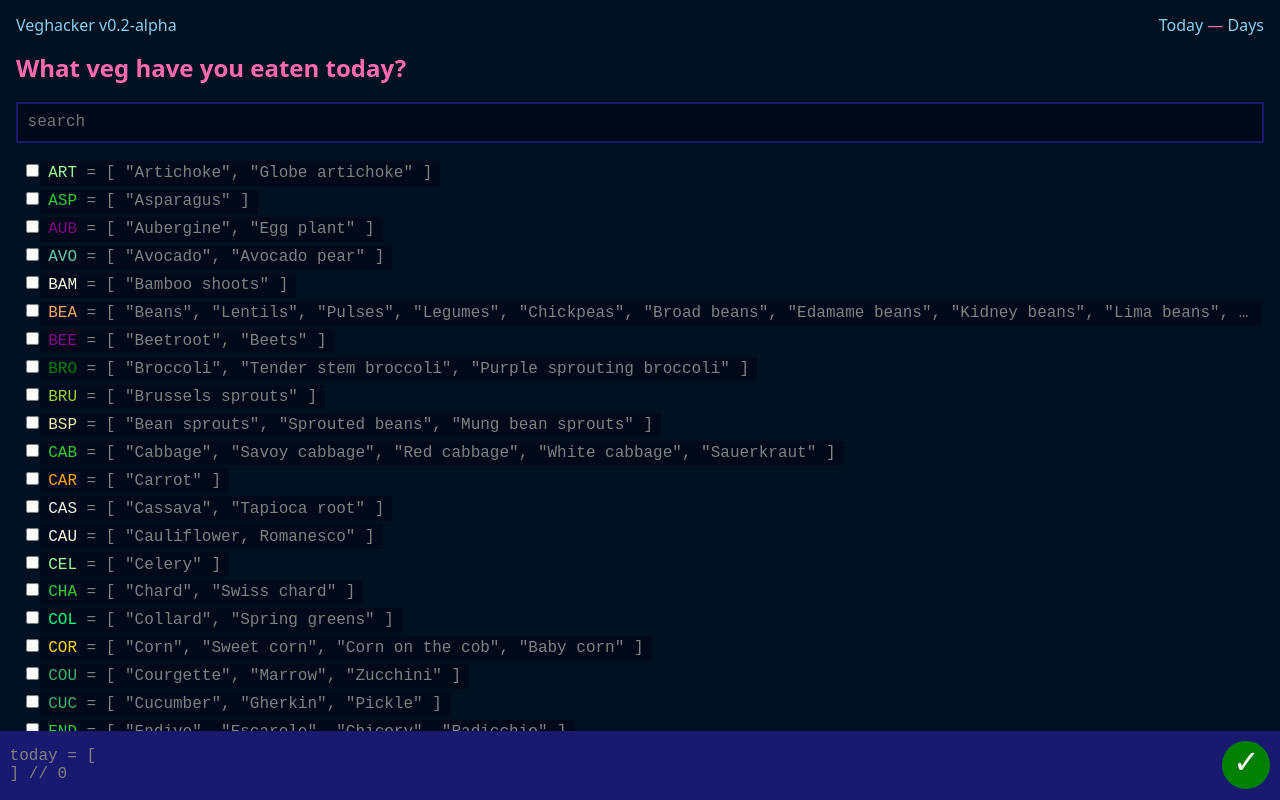
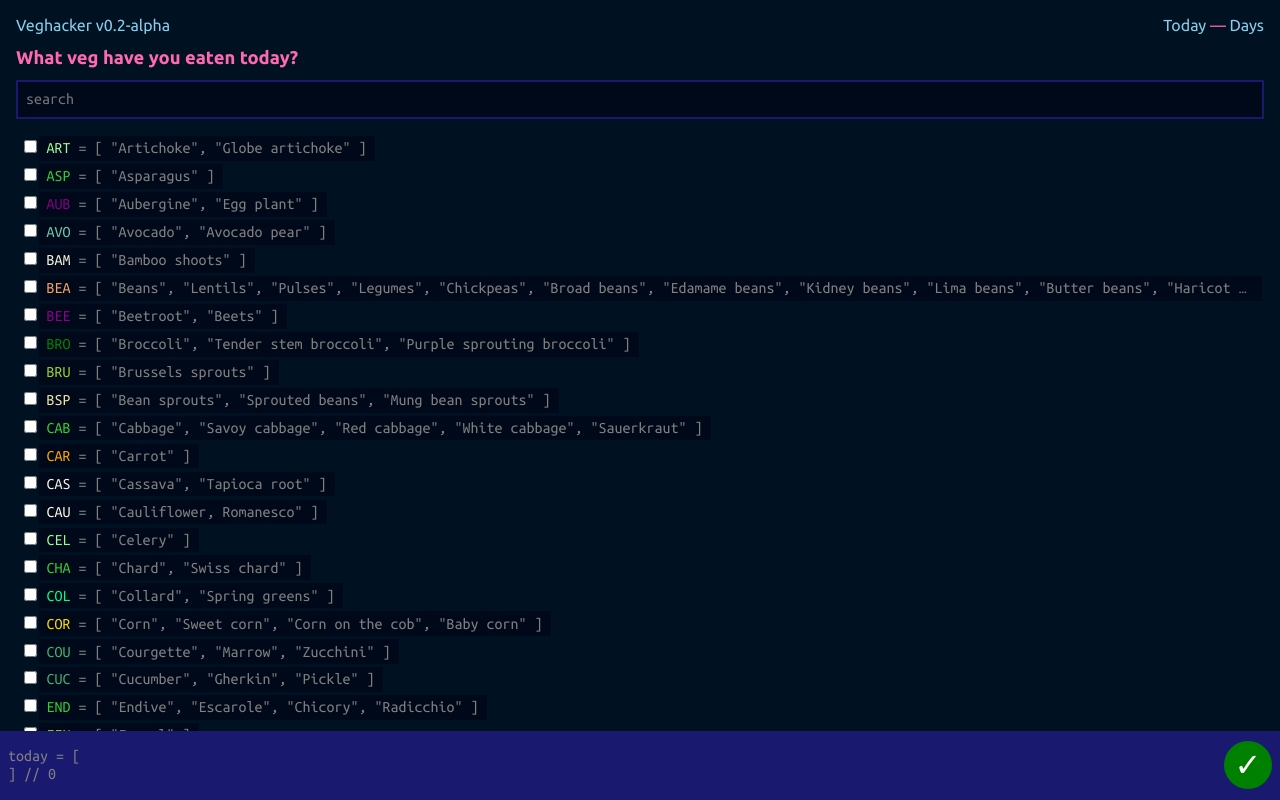
Before and after one commit to petedavisdev/veghacker, a Vue app: page /#/day/2020-12-16 in a window 1280 px wide. Before the commit this address led to /#/day/2020-12-16. Shown: the top 800 px of the page. Built offline with nearby package versions, Linux system fonts and the light colour scheme.

Commit message:
meta description and Ubuntu font

```diff
--- a/index.html
+++ b/index.html
@@ -4,11 +4,18 @@
   <meta charset="UTF-8">
   <meta name="theme-color" content="#011627">
   <meta name="viewport" content="width=device-width, initial-scale=1.0">
+
+  <title>Veghacker</title>
+  <meta name="description" content="How many different vegetables have you eaten this week? Track the variety of veg you eat with the Veghacker app.">
+
+  <link rel="preconnect" href="https://fonts.gstatic.com">
+
   <link rel="icon" href="/favicon.svg" />
   <link rel="alternate icon" href="/favicon.ico">
   <link rel="apple-touch-icon" sizes="180x180" href="/icon180.png">
   <link rel="manifest" href="/site.webmanifest">
-  <title>Veghacker</title>
+
+  <link rel="stylesheet" href="https://fonts.googleapis.com/css2?family=Ubuntu+Mono:ital,wght@0,400;0,700;1,400;1,700&family=Ubuntu:ital,wght@0,300;0,400;0,500;0,700;1,300;1,400;1,500;1,700&display=swap">
 </head>
 <body>
   <div id="app"></div>
--- a/src/components/LogPrompt.vue
+++ b/src/components/LogPrompt.vue
@@ -1,9 +1,9 @@
 <template>
-    <h2>
+    <h1>
         What veg
         {{ dayName === "today" ? "have you eaten" : "did you eat" }}
         {{ dayName }}?
-    </h2>
+    </h1>
 </template>
 
 <script lang="ts">
--- a/src/components/VegArray.vue
+++ b/src/components/VegArray.vue
@@ -35,7 +35,7 @@ export default defineComponent({
 <style scoped>
 
 p {
-    font-family: 'Courier New', Courier, monospace;
+    font-family: "Ubuntu Mono", monospace;
     color: gray;
 }
 
--- a/src/components/VegLogger.vue
+++ b/src/components/VegLogger.vue
@@ -129,11 +129,12 @@ export default defineComponent({
 
 <style scoped>
 * {
-    font-family: 'Courier New', Courier, monospace;
+    font-family: "Ubuntu Mono", monospace;
 }
 
-h2 {
+h1 {
     font-family: inherit;
+    font-size: 1.15em;
 }
 
 [type="search"] {
--- a/src/modern-normalize.css
+++ b/src/modern-normalize.css
@@ -52,16 +52,9 @@ Improve consistency of default fonts in all browsers. (https://github.com/sindre
 */
 
 body {
-	font-family:
-		system-ui,
-		-apple-system, /* Firefox supports this but not yet `system-ui` */
-		'Segoe UI',
-		Roboto,
-		Helvetica,
-		Arial,
-		sans-serif,
-		'Apple Color Emoji',
-		'Segoe UI Emoji';
+    font-family: "Ubuntu", system-ui, -apple-system,
+        /* Firefox supports this but not yet `system-ui` */ "Segoe UI", Roboto,
+        Helvetica, Arial, sans-serif, "Apple Color Emoji", "Segoe UI Emoji";
 }
 
 /*
@@ -110,13 +103,8 @@ code,
 kbd,
 samp,
 pre {
-	font-family:
-		ui-monospace,
-		SFMono-Regular,
-		Consolas,
-		'Liberation Mono',
-		Menlo,
-		monospace; /* 1 */
+    font-family: "Ubuntu Mono", ui-monospace, SFMono-Regular, Consolas,
+        "Liberation Mono", Menlo, monospace; /* 1 */
     font-size: 1em; /* 2 */
 }
 
@@ -190,7 +178,8 @@ Remove the inheritance of text transform in Edge and Firefox.
 */
 
 button,
-select { /* 1 */
+select {
+    /* 1 */
     text-transform: none;
 }
 
@@ -199,9 +188,9 @@ Correct the inability to style clickable types in iOS and Safari.
 */
 
 button,
-[type='button'],
-[type='reset'],
-[type='submit'] {
+[type="button"],
+[type="reset"],
+[type="submit"] {
     -webkit-appearance: button;
 }
 
@@ -261,7 +250,7 @@ Correct the cursor style of increment and decrement buttons in Safari.
 2. Correct the outline style in Safari.
 */
 
-[type='search'] {
+[type="search"] {
     -webkit-appearance: textfield; /* 1 */
     outline-offset: -2px; /* 2 */
 }
```
Lines whose indentation alone changed are shown as unchanged.
